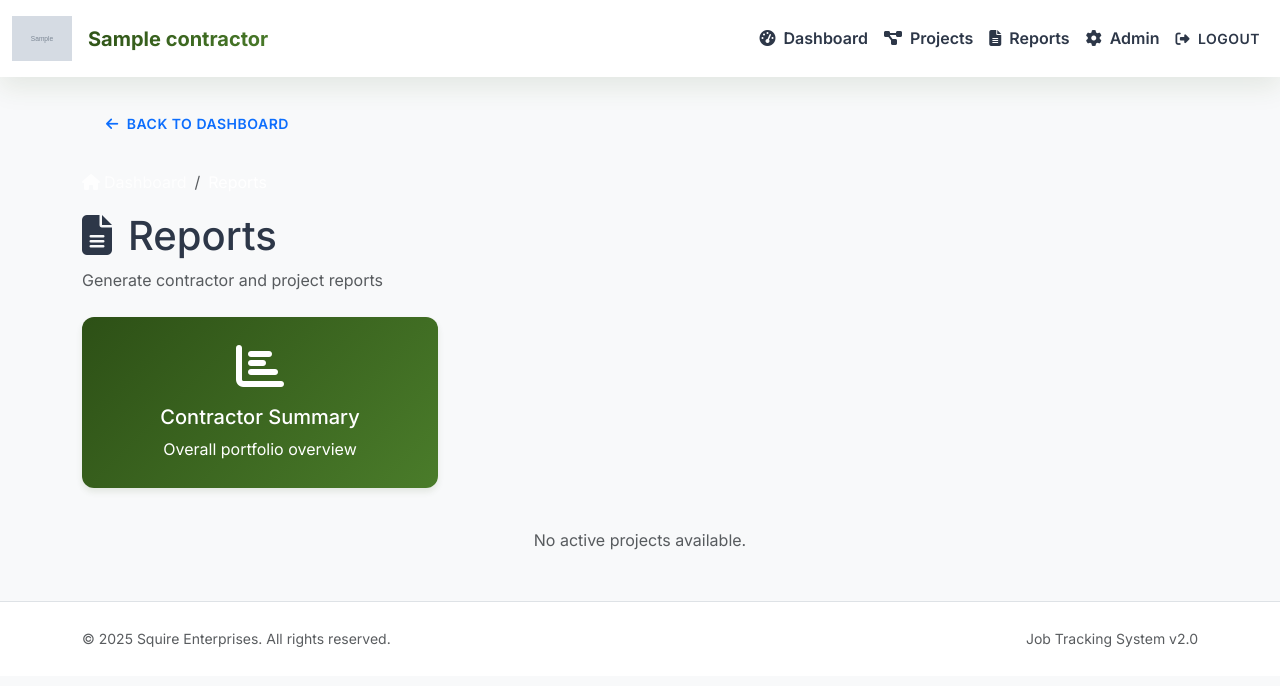
After one commit to JBailey273/JobToolV2, a Django app: page /reports/ in a window 1280 px wide. The commit adds this page. Shown: the top 686 px of the page. Run offline with Django 5.2, Linux system fonts and the light colour scheme; a user stored in the database is signed in; tables that the repository leaves empty hold one stand-in row (values such as "Sample post"); grey boxes marked "Sample" are stand-in pictures.

Commit message:
Add reports index page and navigation

```diff
--- a/jobtracker/dashboard/templates/dashboard/base.html
+++ b/jobtracker/dashboard/templates/dashboard/base.html
@@ -191,6 +191,9 @@
             </a>
             <a class="nav-link fw-semibold" href="{% url 'dashboard:project_list' %}">
                 <i class="fas fa-project-diagram me-2"></i>Projects
+            </a>
+            <a class="nav-link fw-semibold" href="{% url 'dashboard:reports' %}">
+                <i class="fas fa-file-alt me-2"></i>Reports
             </a>
             {% if user.is_staff %}
                 <a class="nav-link fw-semibold" href="{% url 'admin:index' %}">
--- a/jobtracker/dashboard/templates/dashboard/contractor_summary.html
+++ b/jobtracker/dashboard/templates/dashboard/contractor_summary.html
@@ -31,9 +31,9 @@
         </div>
     </div>
     <div class="col-md-3 mb-3">
-        <div class="quick-action-card warning" onclick="location.href='{% url 'dashboard:contractor_report' %}'">
+        <div class="quick-action-card warning" onclick="location.href='{% url 'dashboard:reports' %}'">
             <i class="fas fa-file-pdf quick-action-icon"></i>
-            <h5 class="mb-2">Generate Report</h5>
+            <h5 class="mb-2">Generate Reports</h5>
             <p class="mb-0">Customer & job reports</p>
         </div>
     </div>
--- /dev/null
+++ b/jobtracker/dashboard/templates/dashboard/reports.html
@@ -0,0 +1,70 @@
+{% extends 'dashboard/base.html' %}
+{% load humanize %}
+{% block title %}Reports{% endblock %}
+{% block content %}
+
+<nav aria-label="breadcrumb" class="mb-3">
+    <ol class="breadcrumb breadcrumb-custom">
+        <li class="breadcrumb-item"><a href="{% url 'dashboard:contractor_summary' %}"><i class="fas fa-home me-1"></i>Dashboard</a></li>
+        <li class="breadcrumb-item active">Reports</li>
+    </ol>
+</nav>
+
+<div class="d-flex justify-content-between align-items-center mb-4">
+    <div>
+        <h1 class="mb-2"><i class="fas fa-file-alt me-3"></i>Reports</h1>
+        <p class="text-muted mb-0">Generate contractor and project reports</p>
+    </div>
+</div>
+
+<div class="row mb-4">
+    <div class="col-md-4 mb-3">
+        <div class="quick-action-card primary" onclick="location.href='{% url 'dashboard:contractor_report' %}'">
+            <i class="fas fa-chart-bar quick-action-icon"></i>
+            <h5 class="mb-2">Contractor Summary</h5>
+            <p class="mb-0">Overall portfolio overview</p>
+        </div>
+    </div>
+</div>
+
+{% if projects %}
+<div class="card">
+    <div class="card-body">
+        <h5 class="card-title"><i class="fas fa-project-diagram me-2"></i>Project Reports</h5>
+        <div class="table-responsive">
+            <table class="table">
+                <thead>
+                    <tr>
+                        <th>Project</th>
+                        <th class="text-center">Customer Report</th>
+                        <th class="text-center">Job Report</th>
+                    </tr>
+                </thead>
+                <tbody>
+                    {% for project in projects %}
+                    <tr>
+                        <td>{{ project.name }}</td>
+                        <td class="text-center">
+                            <a href="{% url 'dashboard:customer_report' project.pk %}" class="btn btn-outline-primary btn-sm">
+                                <i class="fas fa-user me-1"></i>Customer
+                            </a>
+                        </td>
+                        <td class="text-center">
+                            <a href="{% url 'dashboard:contractor_job_report' project.pk %}" class="btn btn-outline-secondary btn-sm">
+                                <i class="fas fa-hard-hat me-1"></i>Job
+                            </a>
+                        </td>
+                    </tr>
+                    {% endfor %}
+                </tbody>
+            </table>
+        </div>
+    </div>
+</div>
+{% else %}
+<div class="text-center text-muted">
+    <p>No active projects available.</p>
+</div>
+{% endif %}
+
+{% endblock %}
--- a/jobtracker/dashboard/urls.py
+++ b/jobtracker/dashboard/urls.py
@@ -10,6 +10,7 @@ urlpatterns = [
     path('projects/<int:pk>/add-entry/', views.add_job_entry, name='add_job_entry'),
     path('entries/<int:pk>/edit/', views.edit_job_entry, name='edit_job_entry'),
     path('projects/<int:pk>/add-payment/', views.add_payment, name='add_payment'),
+    path('reports/', views.reports, name='reports'),
     path('reports/contractor/', views.contractor_report, name='contractor_report'),
     path('projects/<int:pk>/customer-report/', views.customer_report, name='customer_report'),
     path('projects/<int:pk>/contractor-report/', views.contractor_job_report, name='contractor_job_report'),
--- a/jobtracker/dashboard/views.py
+++ b/jobtracker/dashboard/views.py
@@ -140,6 +140,24 @@ def project_list(request):
             'total_payments': total_payments,
             'total_outstanding': total_outstanding,
             'search_query': search_query,
+        },
+    )
+
+
+@login_required
+def reports(request):
+    """Display available report links."""
+    contractor = getattr(request.user, "contractor", None)
+    if contractor is None:
+        return redirect("login")
+
+    projects = contractor.projects.filter(end_date__isnull=True)
+
+    return render(
+        request,
+        "dashboard/reports.html",
+        {
+            "projects": projects,
         },
     )
 
```
Also changed, not shown: jobtracker/dashboard/tests.py (+24 -0 lines).
